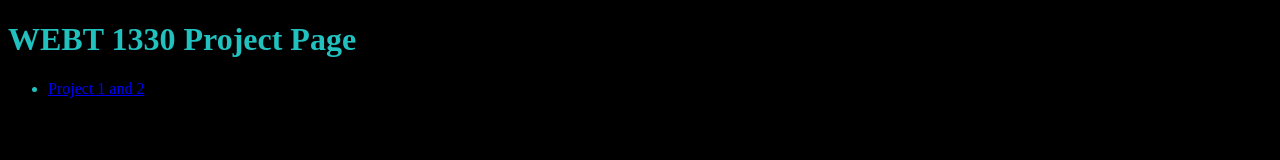
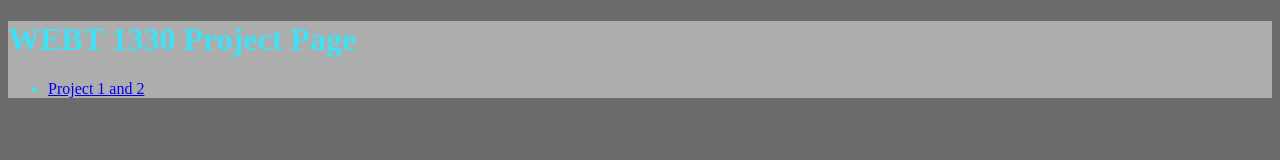
Before and after one commit to sprichey/WEBT1330, a plain HTML site: page index.html in a window 1280 px wide. Drawn offline with Linux system fonts and the light colour scheme.

Commit message:
Update index.html

```diff
--- a/index.html
+++ b/index.html
@@ -5,9 +5,13 @@
 <title>WEBT1330 Project Page</title>
 <style type="text/css">
 html {
-	background-color: #000000;
+	background-color: #6B6B6B;
 	color: #20C1BF;
 	border-color: #21BCB5;
+}
+body {
+	color: #3FE1F4;
+	background-color: #ADADAD;
 }
 </style>
 </head>
```
